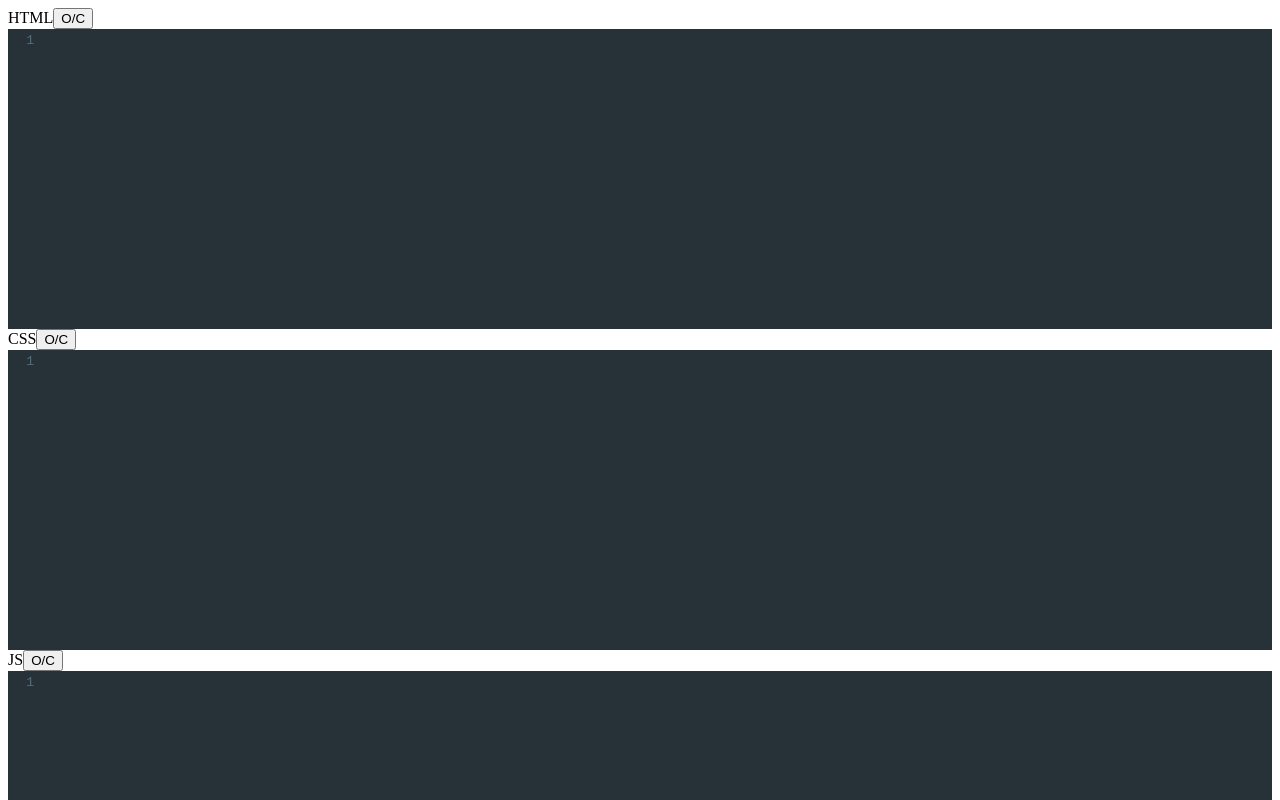
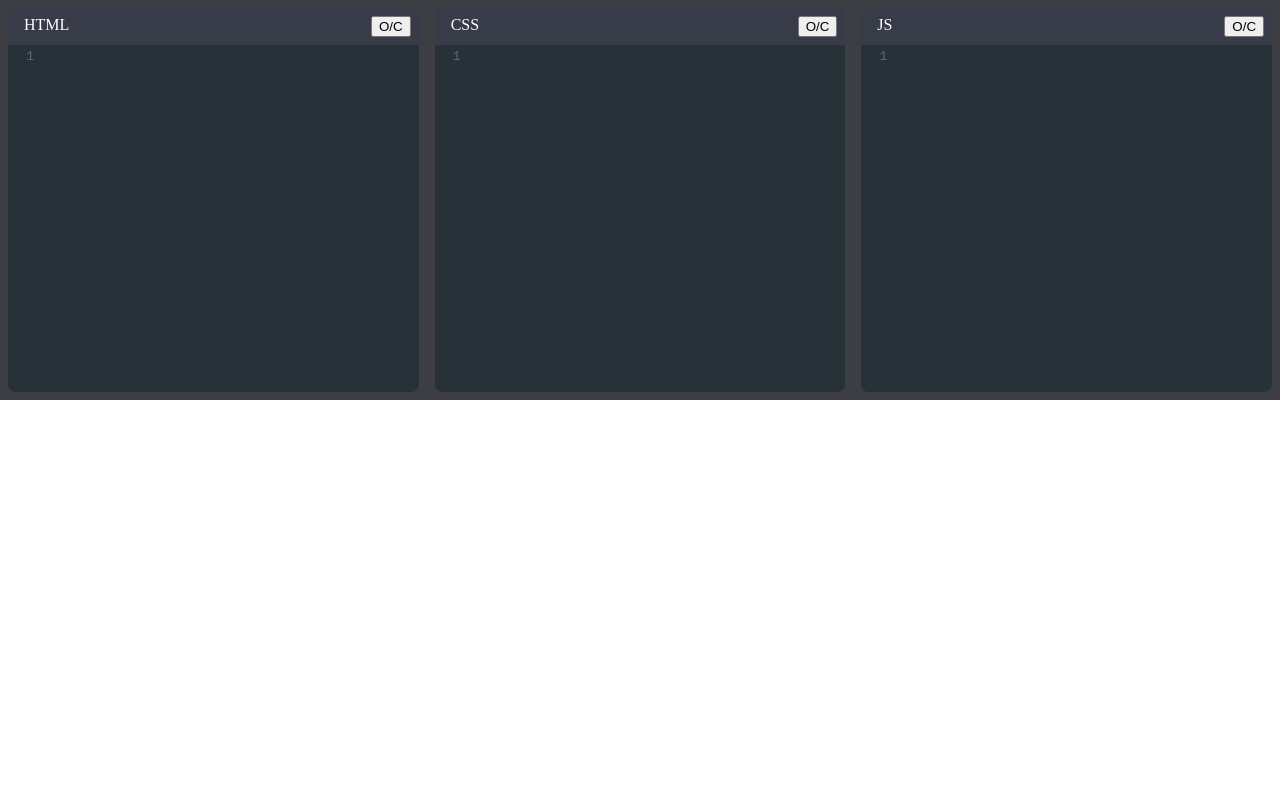
Before and after one commit to cenacrharsh/codepen-clone-react, a React (Create React App) app: page / in a window 1280 px wide. Shown: the top 800 px of the page. Built offline with nearby package versions, Linux system fonts and the light colour scheme.

Commit message:
added styling

```diff
--- a/src/index.css
+++ b/src/index.css
@@ -0,0 +1,42 @@
+body {
+  margin: 0;
+}
+
+.top-pane {
+  background-color: hsl(225, 6%, 25%);
+}
+
+.pane {
+  height: 50vh;
+  display: flex;
+}
+
+.editor-container {
+  flex-grow: 1;
+  flex-basis: 0;
+  display: flex;
+  flex-direction: column;
+  padding: 0.5rem;
+  background-color: hsl(225, 6%, 25%);
+}
+
+.editor-title {
+  display: flex;
+  justify-content: space-between;
+  background-color: hsl(225, 13%, 25%);
+  color: white;
+  padding: 0.5rem 0.5rem 0.5rem 1rem;
+  border-top-right-radius: 0.5rem;
+  border-top-left-radius: 0.5rem;
+}
+
+.CodeMirror {
+  height: 100% !important;
+}
+
+.code-mirror-wrapper {
+  flex-grow: 1;
+  border-bottom-right-radius: 0.5rem;
+  border-bottom-left-radius: 0.5rem;
+  overflow: hidden;
+}
```
